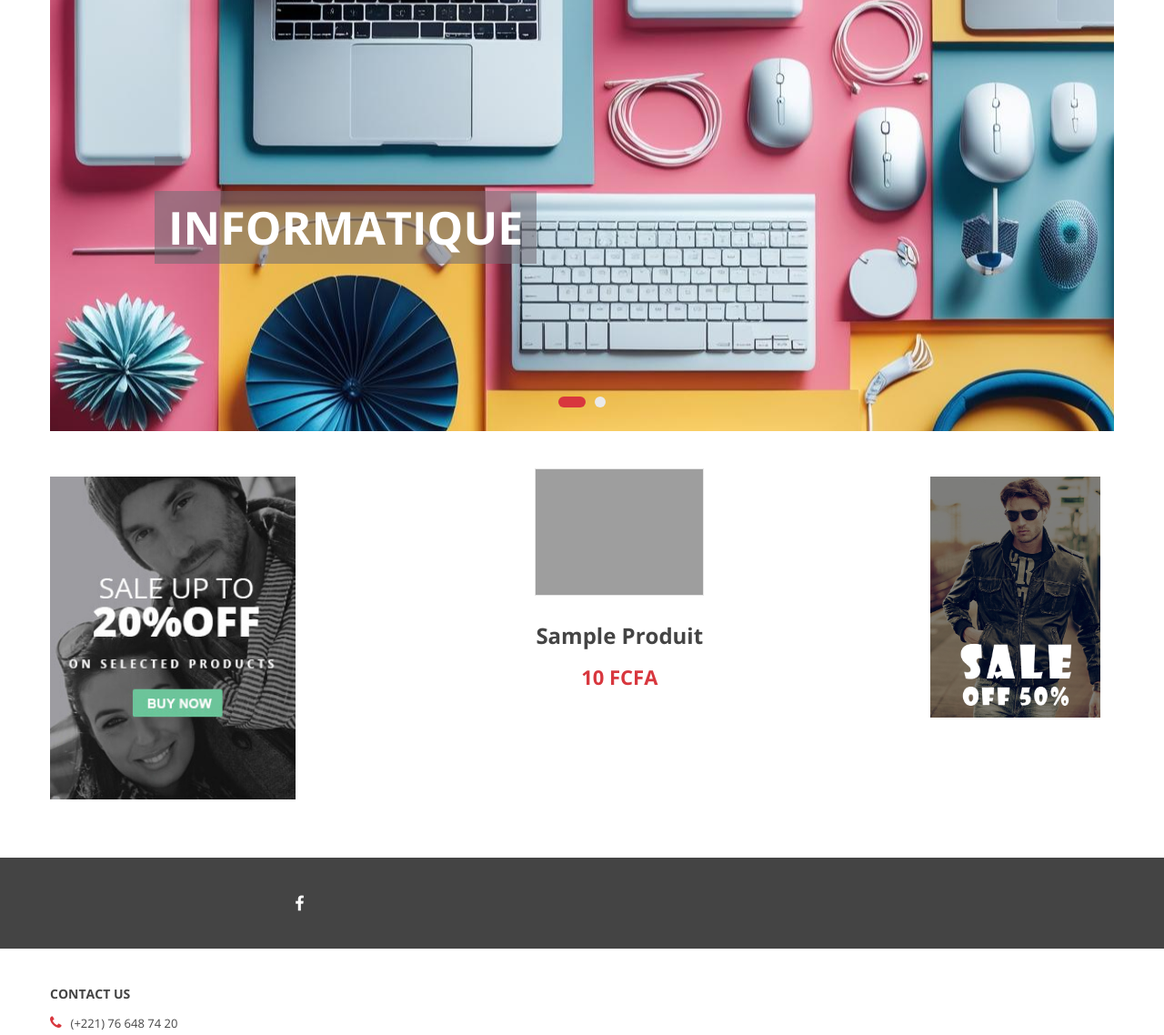
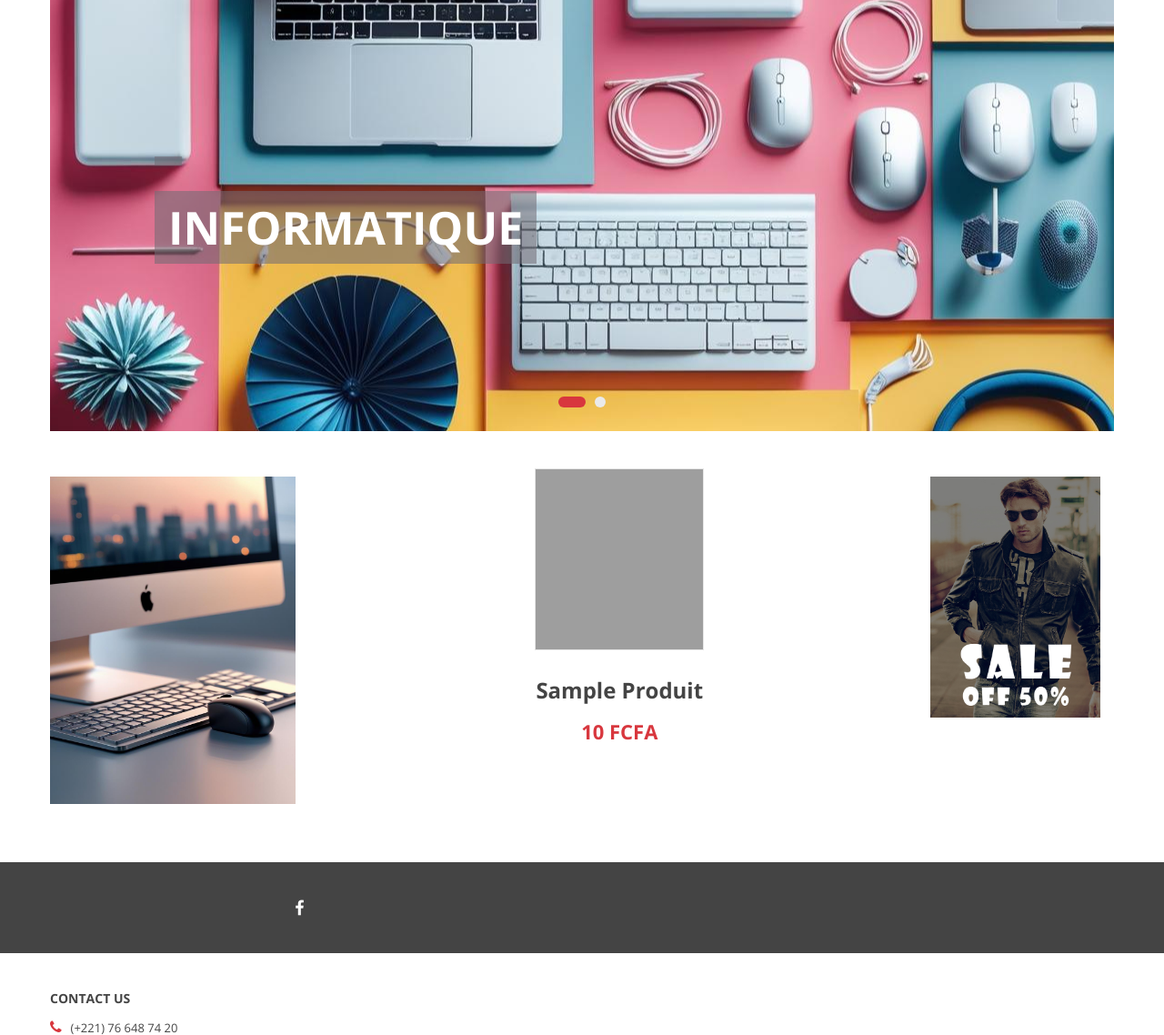
Before and after one commit to papis301/piscoecommerce, a Symfony app: template templates/produit/unproduit.html.twig in a window 1280 px wide. Shown: the part 229-1367 px from the top of the page at 91% size. Run offline with Twig, Linux system fonts and the light colour scheme; the template is opened without the code that fills it: most values are stand-ins (such as "Sample title", 1, 10 or a date in 2020); some libraries are stand-ins or nearby versions; grey boxes are pictures that could not be loaded.

Commit message:
banniere verticale ok

```diff
--- a/templates/base.html.twig
+++ b/templates/base.html.twig
@@ -533,7 +533,7 @@
                         <div class="home-single-sidebar mb-30 mt-md-36">
                             <div class="img-container fix img-full">
                                 <a href="#">
-                                    <img src="{{ asset('img/banner/banner_left2.jpg') }}" alt="">
+                                    <img src="{{ asset('img/banner/banverticale1.jpg') }}" alt="">
                                 </a>
                             </div>
                         </div>
--- a/templates/produit/unproduit.html.twig
+++ b/templates/produit/unproduit.html.twig
@@ -94,7 +94,8 @@
                                     {% for image in produit.imagePs %}
                                         <div class="pro-large-img">
                                             {# <img src="assets/img/product/product-details-img1.jpg" alt="" /> #}
-                                            <img src="{{ asset('/uploads/'~image.namep) }}"  class="img-sec" alt="">
+                                            <img src="{{ asset('/uploads/'~image.namep) }}"  class="img-sec" alt="" width="700px" height="200px">
+                                            {# <img src="{{ asset('/uploads/'~image.namep) }}" width="70px" height="90px" class="img-pri" alt=""> #}
                                         </div>
                                     {% endfor %}
                                         {# <div class="pro-large-img">
```
Also changed, not shown: public/img/banner/banverticale1.jpg (added).
